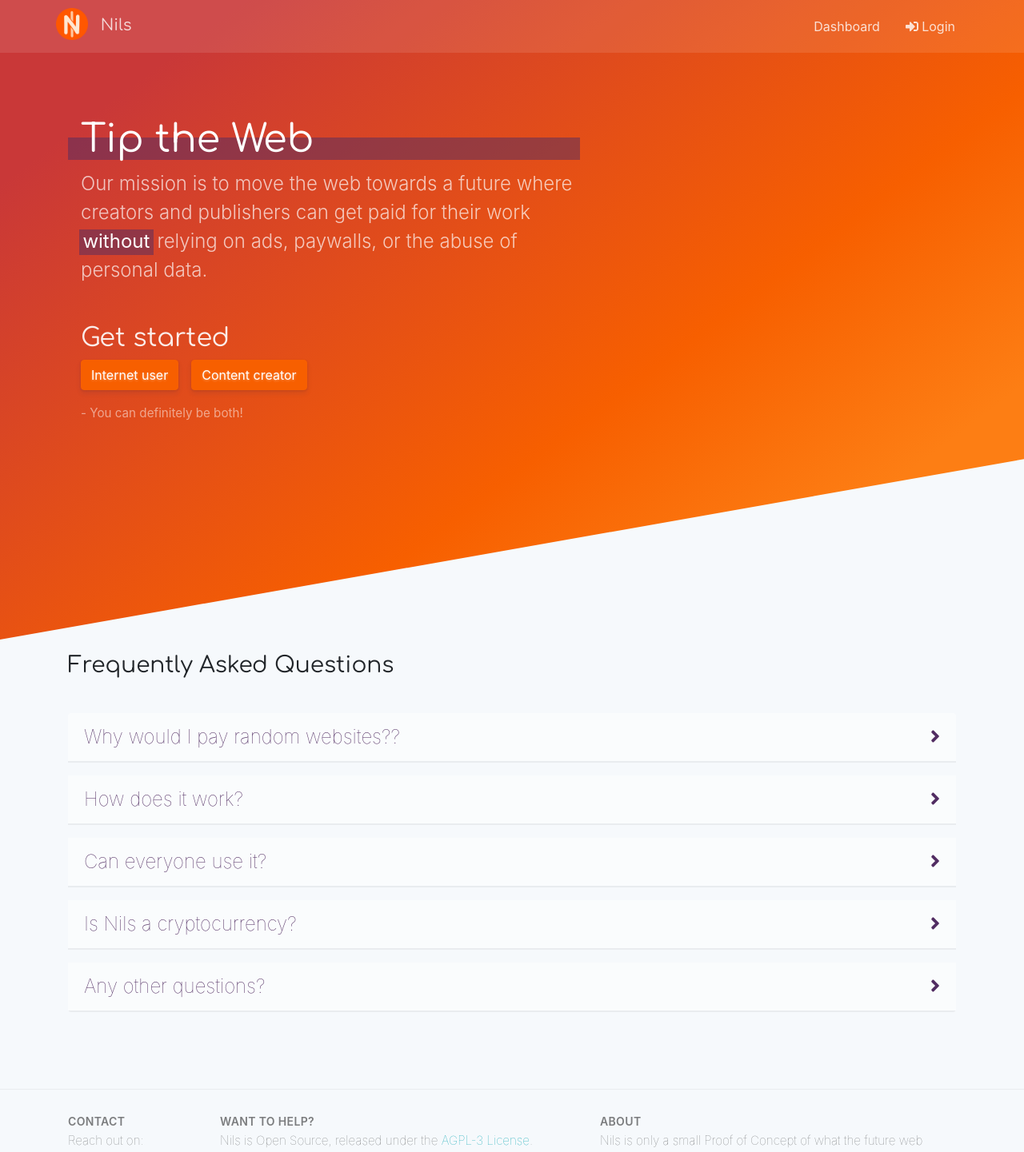
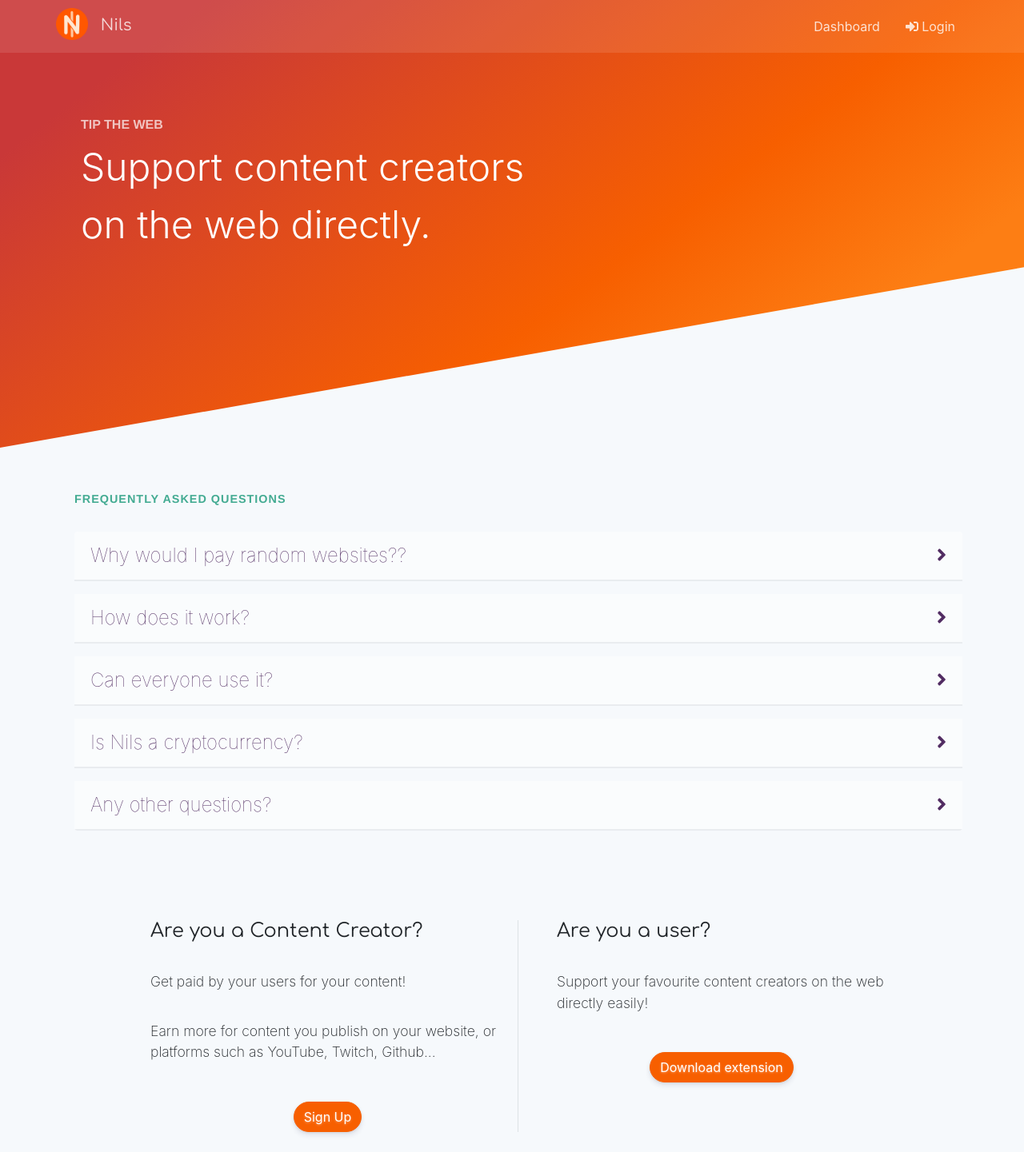
Before and after one commit to nils-app/nils-web, a React (Create React App) app: page / in a window 1280 px wide. Shown: the top 1441 px of the page at 80% size. Built offline with nearby package versions, Linux system fonts and the light colour scheme.

Commit message:
improve wording and layout of the landing page

```diff
--- a/src/assets/scss/_variables.scss
+++ b/src/assets/scss/_variables.scss
@@ -16,3 +16,5 @@ $headingFont: 'Comfortaa', Helvetica, Arial, sans-serif;
 @import '~bootstrap/scss/functions';
 @import '~bootstrap/scss/variables';
 @import '~bootstrap/scss/mixins';
+
+$bgAngleHeight: 70%;
--- a/src/assets/scss/index.scss
+++ b/src/assets/scss/index.scss
@@ -73,7 +73,7 @@ h4 {
 
 .bg-angle {
   width: 100%;
-  height: 100%;
+  height: $bgAngleHeight;
   overflow: hidden;
   transform: skewY(-10deg);
   transform-origin: 0;
--- a/src/sections/landing/index.scss
+++ b/src/sections/landing/index.scss
@@ -1,37 +1,40 @@
 @import 'assets/scss/variables';
 
 header.landing {
-  height: 100%;
+  height: $bgAngleHeight + 5%;
   margin-bottom: 1rem;
 }
 
 section.content {
   padding-bottom: 5rem;
+  margin-left: 1rem;
+
+  h3.small {
+    font-size: 0.9rem;
+    letter-spacing: 1px;
+    position: relative;
+    text-transform: uppercase;
+    font-family: Helvetica, Arial, sans-serif;
+    font-weight: 600;
+    color: $accent;
+    margin-bottom: 2rem;
+  }
 }
 
 .hero {
   margin-top: 5rem;
   margin-left: 1rem;
-  max-width: 40rem;
-  color: fade-out(#fff, 0.3);
+  max-width: 35rem;
+  color: #fff;
 
   h2 {
-    color: white;
-    font-size: 3rem;
+    font-size: 1rem;
+    letter-spacing: 0px;
     position: relative;
-
-    &:after {
-      min-width: 100%;
-      max-width: 30rem;
-      background: fade-out($dark, 0.5);
-      height: 1.75rem;
-      display: block;
-      content: ' ';
-      position: absolute;
-      z-index: -1;
-      bottom: 0.2rem;
-      left: -1rem;
-    }
+    text-transform: uppercase;
+    font-family: Helvetica, Arial, sans-serif;
+    font-weight: 600;
+    color: fade-out(#fff, 0.3);
   }
 
   h3 {
@@ -40,23 +43,8 @@ section.content {
     margin-top: 3rem;
   }
 
-  .btn {
-    margin-right: 1rem;
-    text-shadow: 0 1px 3px fade-out(#fff, 0.6);
-    box-shadow: 0 4px 6px rgba(50,50,93,.11),
-                0 1px 3px rgba(0,0,0,.08);
-  }
-
-  small {
-    font-size: 0.95rem;
-  }
-
-  .text-muted {
-    color: fade-out(#fff, 0.5) !important;
-  }
-
   p {
-    font-size: 1.5rem;
+    font-size: 3rem;
     font-weight: 300;
 
     b {
@@ -104,3 +92,22 @@ section.content {
     font-weight: 200;
   }
 }
+
+.get-started {
+  h3 {
+    font-size: 1.5rem;
+  }
+
+  p {
+    font-size: 1.1em;
+    font-weight: 200;
+    margin-top: 2em;
+  }
+
+  .btn {
+    text-shadow: 0 1px 3px fade-out(#fff, 0.6);
+    box-shadow: 0 4px 6px rgba(50,50,93,.11),
+                0 1px 3px rgba(0,0,0,.08);
+    margin-top: 2em
+  }
+}
--- a/src/sections/landing/index.tsx
+++ b/src/sections/landing/index.tsx
@@ -6,12 +6,12 @@ import Navbar from "components/Navbar";
 import Footer from "components/Footer";
 
 import "./index.scss";
-import faq from './faq';
+import faq from "./faq";
 
 export default () => {
   return (
     <>
-      <header className='landing'>
+      <header className="landing">
         <div className="bg-angle" />
         <section>
           <Navbar />
@@ -20,46 +20,66 @@ export default () => {
               <Col>
                 <div className="hero">
                   <h2>Tip the Web</h2>
-                  <p>
-                    Our mission is to move the web towards a future where
-                    creators and publishers can get paid for their work{" "}
-                    <b>without</b> relying on ads, paywalls, or the abuse of
-                    personal data.
-                  </p>
-                  <h3>Get started</h3>
-                  <p>
-                    <Button variant='secondary' href="/dashboard">Internet user</Button>
-                    <Button variant='secondary' href="/dashboard">Content creator</Button>
-                  </p>
-                  <small className="text-muted">
-                    - You can definitely be both!
-                  </small>
+                  <p>Support content creators on the web directly.</p>
                 </div>
               </Col>
             </Row>
           </Container>
         </section>
       </header>
-      <section className='content'>
+      <section className="content">
         <Container>
-            <h3 style={{ marginBottom: '1.5em' }}>Frequently Asked Questions</h3>
-            <Accordion className='simple'>
+          <Row className='mb-5'>
+            <Col>
+              <h3 className="small">Frequently Asked Questions</h3>
+              <Accordion className="simple">
                 {faq.map((q, index) => (
                   <Card key={q.question}>
-                  <Accordion.Toggle as={Card.Header} eventKey={String(index)} >
+                    <Accordion.Toggle as={Card.Header} eventKey={String(index)}>
                       {q.question}
-                    <div style={{ float: 'right' }}>
-                      <FontAwesomeIcon icon='angle-right' />
+                      <div style={{ float: "right" }}>
+                        <FontAwesomeIcon icon="angle-right" />
                       </div>
                     </Accordion.Toggle>
                     <Accordion.Collapse eventKey={String(index)}>
-                    <Card.Body>
-                      {q.answer}
-                    </Card.Body>
+                      <Card.Body>{q.answer}</Card.Body>
                     </Accordion.Collapse>
                   </Card>
                 ))}
               </Accordion>
+            </Col>
+          </Row>
+          <Row>
+            <Col className="get-started mt-5">
+              <Row className="justify-content-md-center">
+                <Col md={ 5 } className='border-right pr-3'>
+                  <h3>Are you a Content Creator?</h3>
+                  <p>Get paid by your users for your content!</p>
+                  <p>
+                    Earn more for content you publish on your website, or
+                    platforms such as YouTube, Twitch, Github...
+                  </p>
+                  <div className="text-center">
+                    <Button variant="secondary" className='rounded-pill' href="/dashboard">
+                      Sign Up
+                    </Button>
+                  </div>
+                </Col>
+                <Col md={ 5 } className='pl-5'>
+                  <h3>Are you a user?</h3>
+                  <p>
+                    Support your favourite content creators on the web directly
+                    easily!
+                  </p>
+                  <div className="text-center">
+                    <Button variant="secondary" className='rounded-pill' href="/dashboard">
+                      Download extension
+                    </Button>
+                  </div>
+                </Col>
+              </Row>
+            </Col>
+          </Row>
         </Container>
       </section>
       <Footer />
```
Lines whose indentation alone changed are shown as unchanged.
